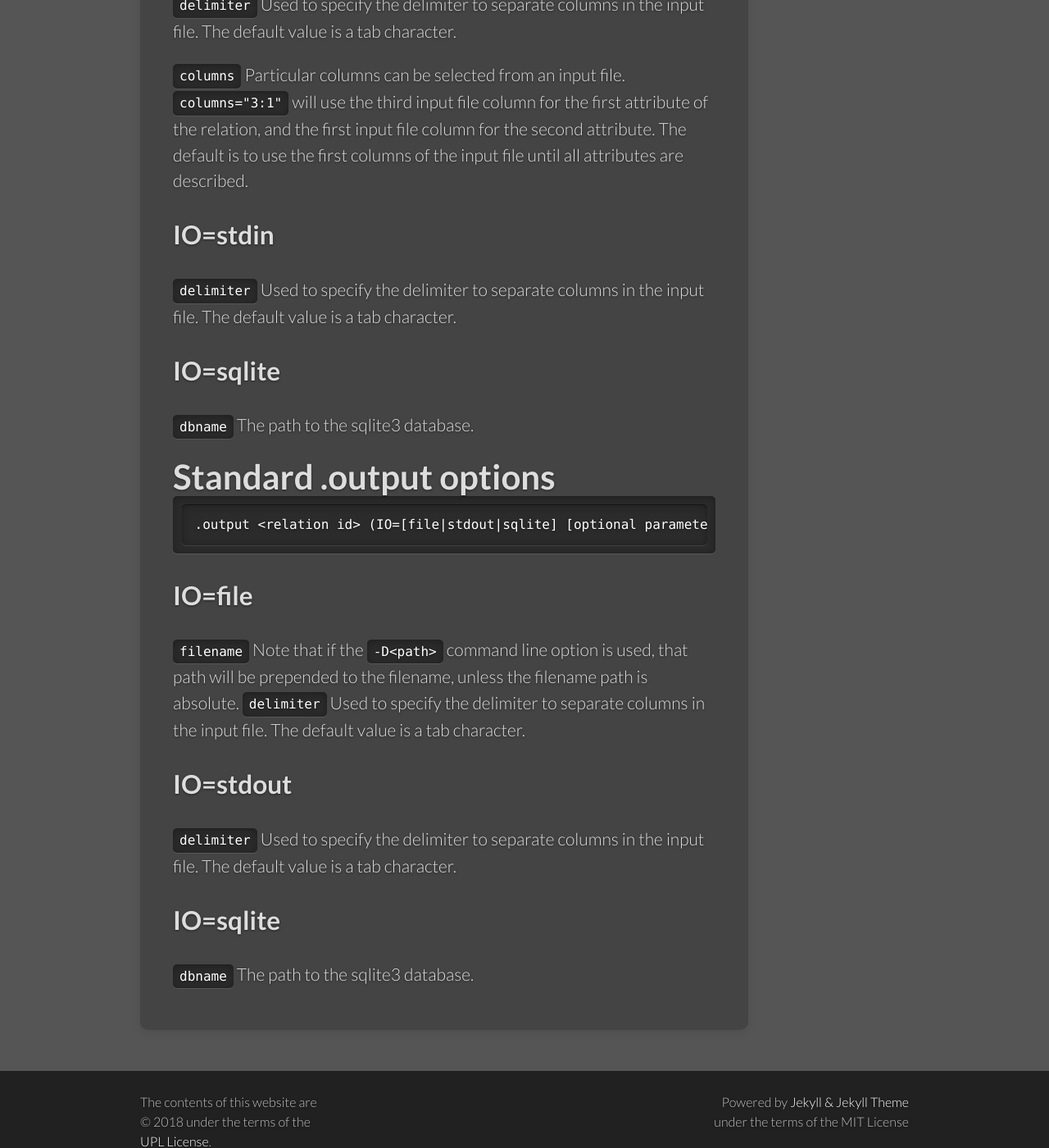
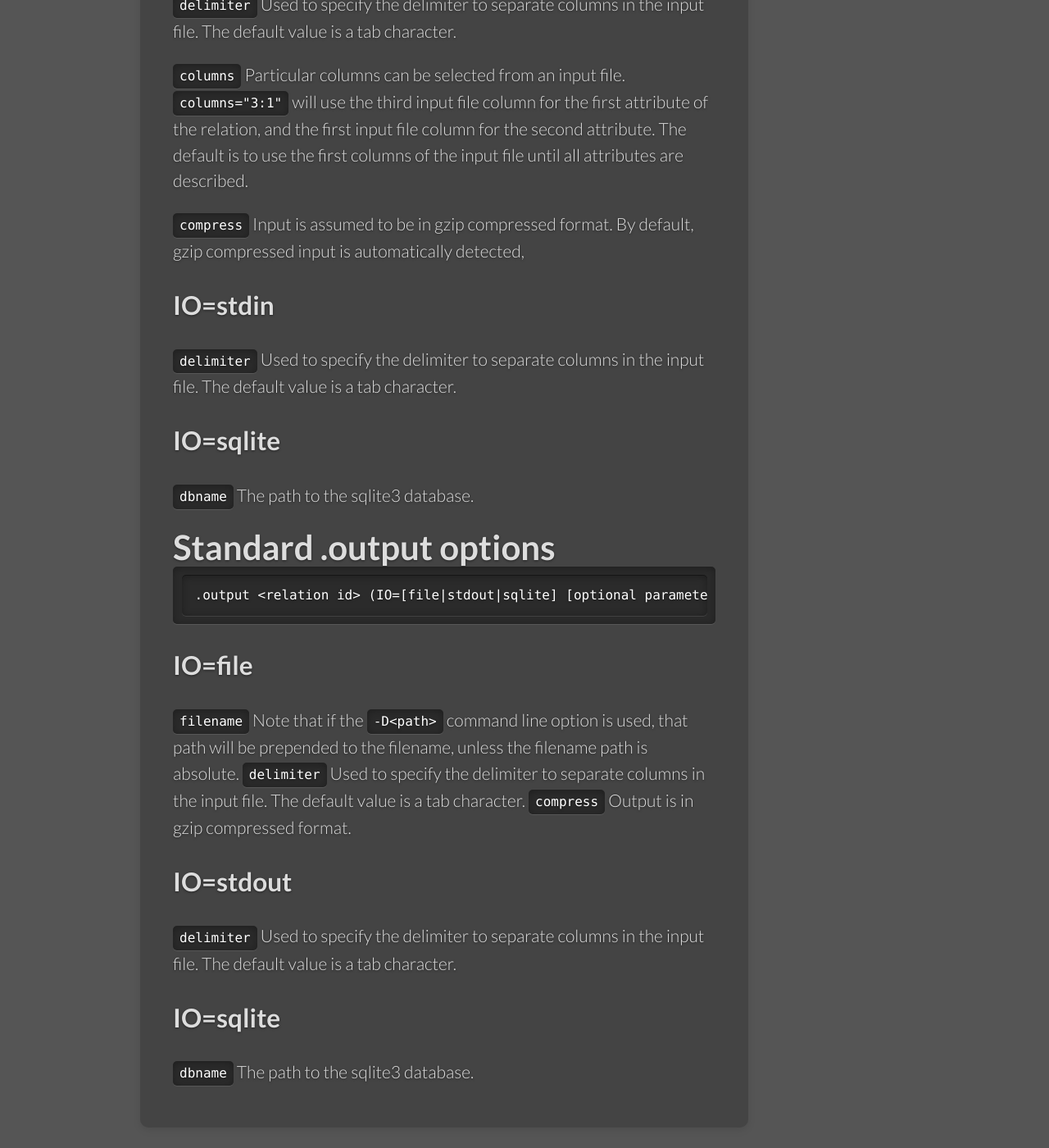
Before and after one commit to souffle-lang/souffle-lang.github.io, a Jekyll site: the page built from _docs/io.md, in a window 1280 px wide and 1400 px high, scrolled down 3068 px. Shown: the whole window at 82% size. Built offline with Jekyll 4.4.1, drawn with Linux system fonts in a browser that asks for light colours.

Commit message:
Add info on file IO compress option

```diff
--- a/_docs/io.md
+++ b/_docs/io.md
@@ -83,6 +83,9 @@ Used to specify the delimiter to separate columns in the input file. The default
 `columns`
 Particular columns can be selected from an input file. `columns="3:1"` will use the third input file column for the first attribute of the relation, and the first input file column for the second attribute. The default is to use the first columns of the input file until all attributes are described.
 
+`compress`
+Input is assumed to be in gzip compressed format. By default, gzip compressed input is automatically detected,
+
 ## IO=stdin
 `delimiter`
 Used to specify the delimiter to separate columns in the input file. The default value is a tab character.
@@ -102,6 +105,9 @@ The path to the sqlite3 database.
 Note that if the `-D<path>` command line option is used, that path will be prepended to the filename, unless the filename path is absolute.
 `delimiter`
 Used to specify the delimiter to separate columns in the input file. The default value is a tab character.
+`compress`
+Output is in gzip compressed format.
+
 
 ## IO=stdout
 `delimiter`
```
